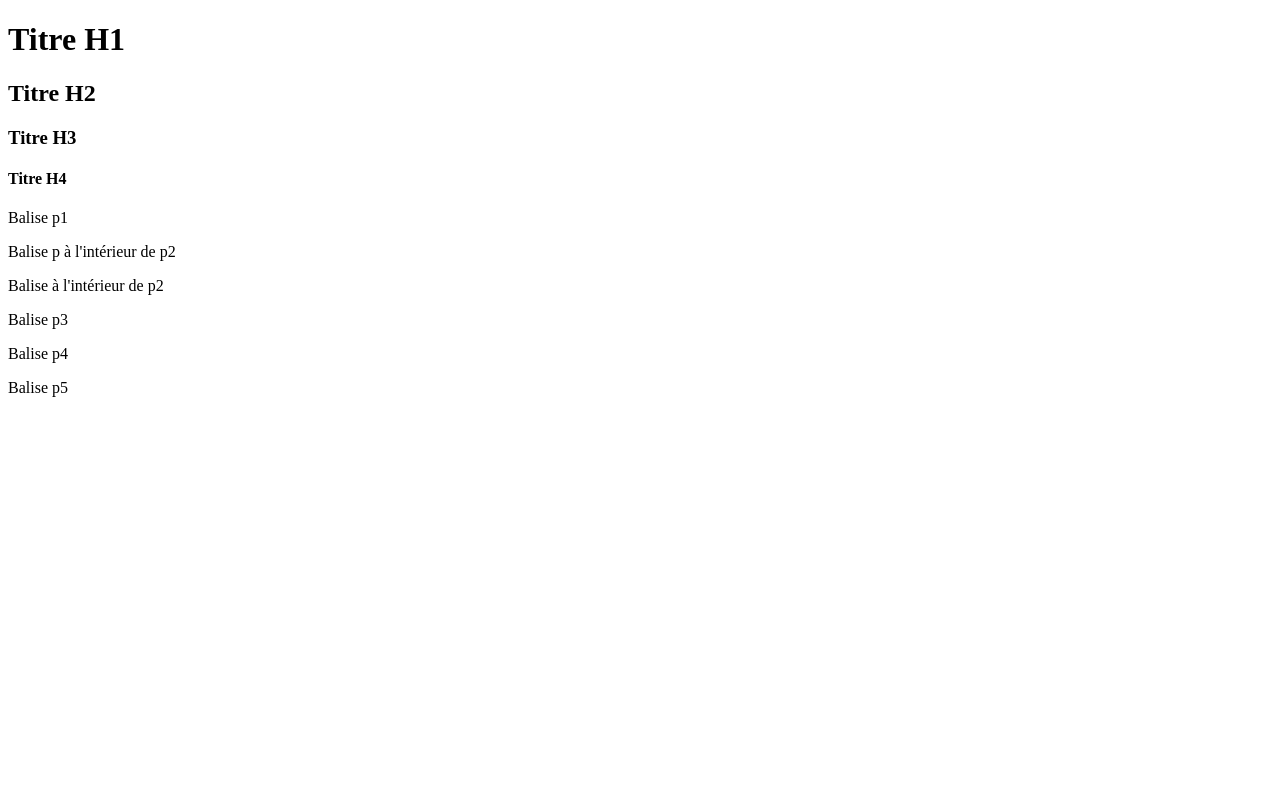
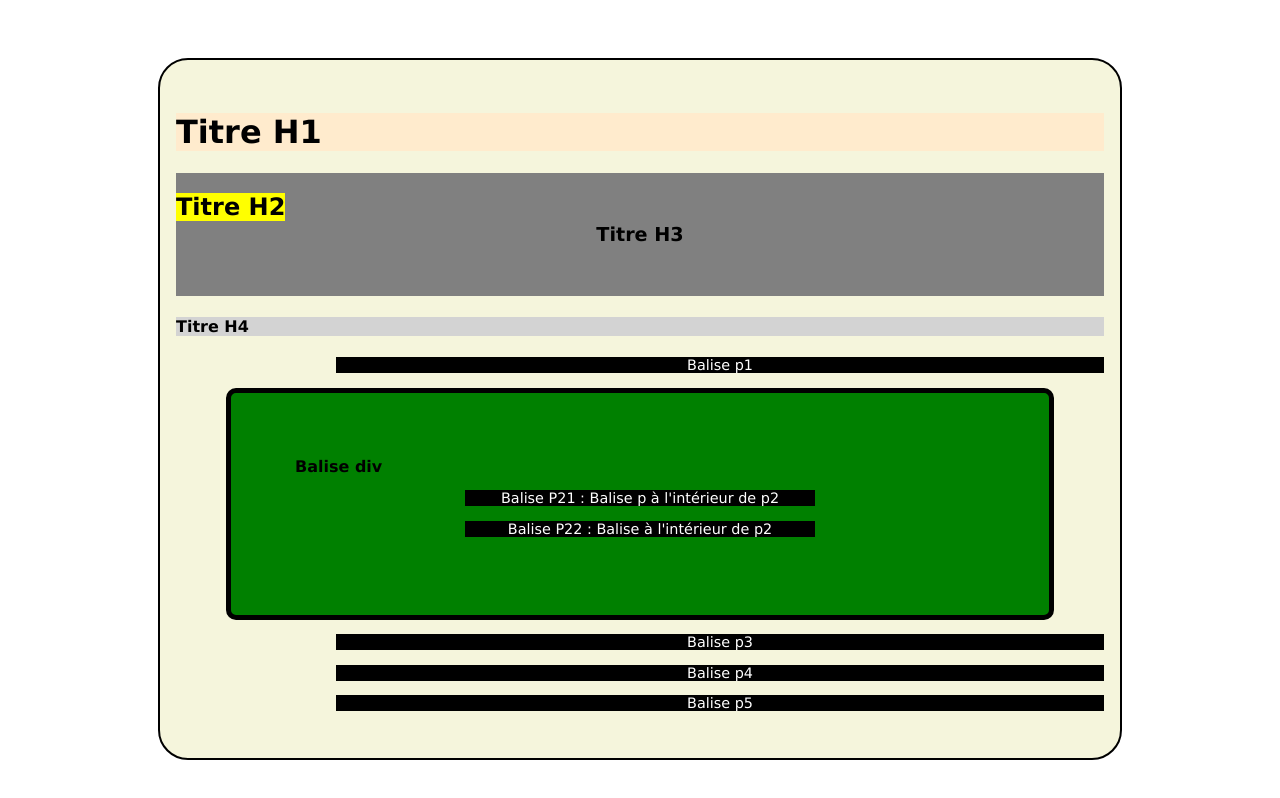
Before and after one commit to Shelsinn/CSS-formatting-exercice-2, a plain HTML site: page index.html in a window 1280 px wide. Drawn offline with Linux system fonts and the light colour scheme.

Commit message:
css moving items without flexbox

```diff
--- a/index.html
+++ b/index.html
@@ -9,19 +9,22 @@
 </head>
 
 <body>
+    <main>
         <h1>Titre H1</h1>
         <h2>Titre H2</h2>
         <h3>Titre H3</h3>
         <h4>Titre H4</h4>
         <p class="p1">Balise p1</p>
         <div class="pdiv">
-        <p class="p21">Balise p à l'intérieur de p2</p>
-        <p class="p22">Balise à l'intérieur de p2</p>
+            <span>Balise div</span>
+            <p class="p21">Balise P21 : Balise p à l'intérieur de p2</p>
+            <p class="p22">Balise P22 : Balise à l'intérieur de p2</p>
         </div>
         </p>
         <p class="p3">Balise p3</p>
         <p class="p4">Balise p4</p>
         <p class="p5">Balise p5</p>
+    </main>
 </body>
 
 </html>
--- a/style.css
+++ b/style.css
@@ -0,0 +1,87 @@
+body {
+  font-family: "Lucida Sans";
+  font-size: 16px;
+  padding: 50px;
+}
+
+body main {
+  background-color: beige;
+  border-radius: 30px;
+  border-style: solid;
+  border-width: 2px;
+  padding-left: 1rem;
+  padding-right: 1rem;
+  padding-top: 2rem;
+  padding-bottom: 2rem;
+  margin-left: 100px;
+  margin-right: 100px;
+}
+
+h1 {
+  background-color: blanchedalmond;
+}
+
+h2 {
+  position: absolute;
+  background-color: yellow;
+  width: fit-content;
+}
+
+h3 {
+  background-color: grey;
+  text-align: center;
+  font-size: 1.2rem;
+  padding-top: 50px;
+  padding-bottom: 50px;
+}
+
+h4 {
+  background-color: lightgrey;
+  font-size: 1rem;
+}
+
+p {
+  background-color: black;
+  color: white;
+  text-align: center;
+  font-size: 0.9rem;
+}
+
+.pdiv {
+  margin-left: 50px;
+  margin-right: 50px;
+  background-color: green;
+  font-size: 0.8rem;
+  padding: 5em;
+  border-style: solid;
+  border-radius: 10px;
+  border-width: 5px;
+}
+
+.pdiv p {
+  inline-size: 350px;
+  display: block;
+  margin-left: auto;
+  margin-right: auto;
+}
+
+span {
+  font-weight: bolder;
+  font-size: 1rem;
+}
+
+.p1 {
+  margin-left: 160px;
+}
+
+.p3 {
+  margin-left: 160px;
+}
+
+.p4 {
+  margin-left: 160px;
+}
+
+.p5 {
+  margin-left: 160px;
+}
```
Lines whose indentation alone changed are shown as unchanged.
